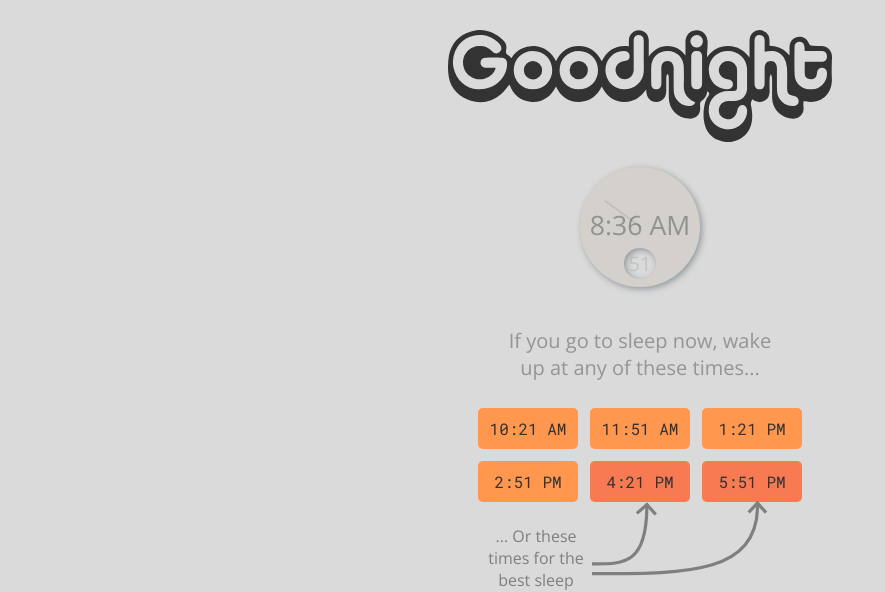
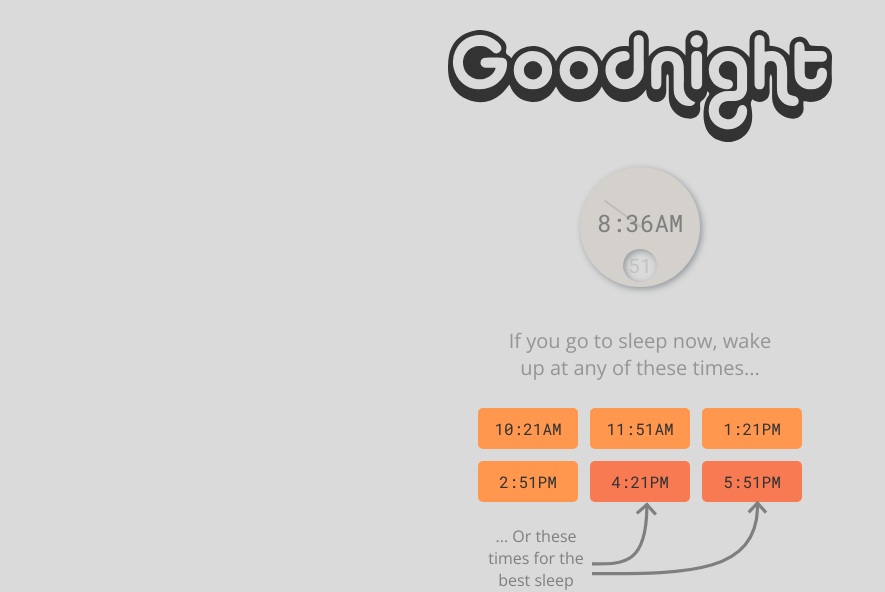
Before and after one commit to trevsm/whentowakeup, a React app: page / in a window 1280 px wide. Shown: the top 592 px of the page, without its empty margins (0-885 px from the left). Built offline with nearby package versions, Linux system fonts and the light colour scheme.

Commit message:
font changes on displaytime

```diff
--- a/src/components/App.js
+++ b/src/components/App.js
@@ -13,7 +13,7 @@ function convertTime(date) {
   if (hh == 0) {
     hh = 12;
   }
-  return hh + ":" + ("0" + mm).slice(-2) + " " + ampm;
+  return hh + ":" + ("0" + mm).slice(-2) + ampm;
 }
 function addMinutes(date, minutes) {
   const newDate = new Date(date);
@@ -65,10 +65,10 @@ class App extends Component {
               <div className="dark" />
               <div className="transparent" />
             </div>
-            {convertTime(date)} <br />
-            <span className="seconds box-shadow-inset">
+            <h2>{convertTime(date)}</h2>
+            <div className="seconds box-shadow-inset">
               {("0" + date.getSeconds()).slice(-2)}
-            </span>
+            </div>
           </div>
           <p className="instruction">
             If you go to sleep now, wake up at any of these times...
--- a/src/styles/App.scss
+++ b/src/styles/App.scss
@@ -5,12 +5,13 @@
 // font-family: "Roboto Mono", monospace;
 
 $body-background: #dadada;
-$display-time: #7f7f7fc4;
+$display-time: #7f7f7f;
 $time-background: #b79f862e;
 $goodnight-logo: #38f3bb;
 $instruction: #7f7f7fc4;
 $common-grid: #ff974f;
 $best-times: #f77a52;
+$clock-hand: #7f7f7f40;
 
 /* -----------General styling--------------- */
 
@@ -58,28 +59,41 @@ body {
 /* ---------Current Time Display------------ */
 
 .display-time {
+  font-family: "Roboto Mono", monospace;
+  text-align: center;
   background-color: $time-background;
-  width: fit-content;
   margin-top: 40px;
-  color: $display-time;
-  font-size: 20pt;
   width: 120px;
   height: 120px;
   padding-top: 40px;
   border-radius: 100%;
+  h2 {
+    padding: 0;
+    margin: 0 auto;
+    font-weight: normal;
+    font-size: 18pt;
+    color: $display-time;
+    z-index: 4;
+  }
 }
 .seconds {
   color: #93929152;
   background-color: #dadada;
   border-radius: 100%;
-  padding: 2px 5px;
+  width: fit-content;
+  height: 33px;
+  margin: 0 auto;
+  transform: translateY(10px);
+  padding: 3.5px 5px;
   font-size: 15pt;
+  z-index: 1;
 }
 .clock-hand {
   width: 2px;
   height: 90px;
-  opacity: 0.1;
+  //opacity: 0.1;
   position: absolute;
+  z-index: 2;
   div {
     width: 100%;
     height: 50%;
@@ -88,7 +102,7 @@ body {
     background-color: transparent;
   }
   .dark {
-    background-color: #333;
+    background-color: $clock-hand;
   }
 }
 /* ------------Wake up at...-------------- */
```
Also changed, not shown: 1 other file (tests, documents, lock files or other folders).
